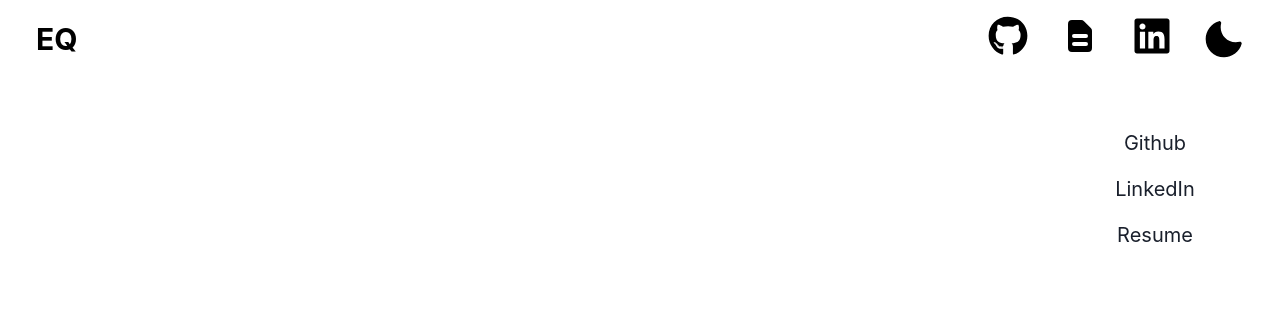
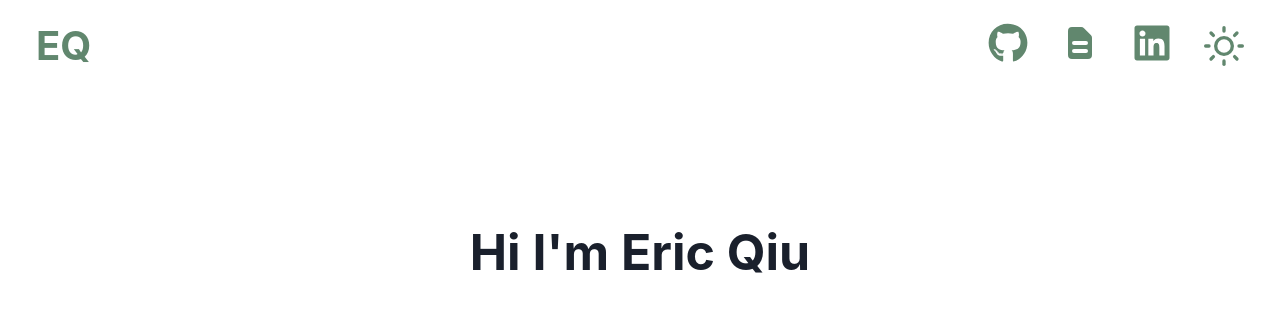
Before and after one commit to ericqiu04/ericqiu04.github.io, a React (Create React App) app: page / in a window 1280 px wide. Shown: the top 312 px of the page. Built offline with nearby package versions, Linux system fonts and the light colour scheme.

Commit message:
finished with navbar, desktop and mobile

```diff
--- a/package.json
+++ b/package.json
@@ -11,7 +11,7 @@
     "@testing-library/jest-dom": "^5.16.5",
     "@testing-library/react": "^13.4.0",
     "@testing-library/user-event": "^13.5.0",
-    "framer-motion": "^6",
+    "framer-motion": "^6.5.1",
     "react": "^18.2.0",
     "react-dom": "^18.2.0",
     "react-icons": "^4.7.1",
--- a/src/App.js
+++ b/src/App.js
@@ -1,15 +1,15 @@
 
 import Navbar from "./components/Navbar";
 import Home from "./components/home";
-import MobileNav from "./components/mobileNav";
+import '../src/styles.css'
+
 const App = () => {
   return (
+    // eslint-disable-next-line
     <div>
-      {//<Navbar />
-      //<Home />
-    }
-    <Navbar/>
-    <MobileNav/>
+      <Navbar />
+      <Home />
+
     </div>
 
 
--- a/src/components/Navbar.js
+++ b/src/components/Navbar.js
@@ -1,10 +1,13 @@
-import { Collapse, Flex, Icon, IconButton, Text } from '@chakra-ui/react'
+import { Flex, Icon, IconButton, Text, Collapse} from '@chakra-ui/react'
 import { MoonIcon, SunIcon, HamburgerIcon, CloseIcon } from '@chakra-ui/icons'
 import { FaGithub, FaLinkedin } from 'react-icons/fa'
 import { HiDocumentText } from 'react-icons/hi'
 import { useColorMode, useColorModeValue } from '@chakra-ui/react'
 import { HStack } from '@chakra-ui/react'
 import { useDisclosure } from '@chakra-ui/react'
+import { motion } from "framer-motion";
+import MobileNav from './mobileNav'
+
 
 
 
@@ -13,23 +16,74 @@ const Navbar = () => {
     const { isOpen, onToggle } = useDisclosure()
     const { colorMode, toggleColorMode } = useColorMode()
     const color = useColorModeValue('black', 'white')
+    const textCol = useColorModeValue('#61876E', '#A6BB8D')
+    const handleClick = () => {
+        toggleColorMode();
+        const styleEl = document.createElement('style');
+        const cssText = document.createTextNode(
+            'html * { transition: color, background-color 0.5s ease-out!important }',
+        );
+        styleEl.appendChild(cssText);
+        document.head.appendChild(styleEl);
+        setTimeout(() => {
+            document.head.removeChild(styleEl);
+        }, 300);
+    };
     return (<Box maxW='100%' p={4} color={color} >
         <Flex alignItems="center" justify="space-between" ml={['5px', '5px', '20px', '20px']} mr={['5px', '5px', '20px', '20px']}>
 
-            <Text as='b' fontSize='30px' justify='left'>EQ</Text>
+            <motion.a
+                href="#"
+                whileHover={{ scale: 1.2 }}
+                whileTap={{ scale: 0.9 }}
+                transition={{ type: "spring", stiffness: 400, damping: 17 }}
+            >
+                <Text color={textCol} as='b' fontSize='40px' justify='left'>EQ</Text>
+            </motion.a>
 
             <Flex display={['none', 'none', 'flex', 'flex']} >
                 <HStack spacing={8} justify="right">
 
-                    <a href="https://github.com/ericqiu04" target="blank"><Icon as={FaGithub} boxSize={['5', '5', '10', '10']} /></a>
-                    <a href="home" target="blank"><Icon as={HiDocumentText} boxSize={['5', '5', '10', '10']} /></a>
-                    <a href="https://www.linkedin.com/in/eric-qiu-72115623b/" target="blank"><Icon as={FaLinkedin} boxSize={['5', '5', '10', '10']} /></a>
+                    <motion.a
+                        href="https://github.com/ericqiu04"
+                        target="blank"
+                        whileHover={{ scale: 1.2 }}
+                        whileTap={{ scale: 0.9 }}
+                        transition={{ type: "spring", stiffness: 400, damping: 17 }}>
+                        <Icon color={textCol} as={FaGithub} boxSize={['5', '5', '10', '10']} />
+                    </motion.a>
+
+                    <motion.a
+                        color={textCol}
+                        href="home" target="blank"
+                        whileHover={{ scale: 1.2 }}
+                        whileTap={{ scale: 0.9 }}
+                        transition={{ type: "spring", stiffness: 400, damping: 17 }}>
+                        <Icon color={textCol} as={HiDocumentText} boxSize={['5', '5', '10', '10']} />
+                    </motion.a>
+
+                    <motion.a
+                        color={textCol}
+                        href="https://www.linkedin.com/in/eric-qiu-72115623b/"
+                        target="blank"
+                        whileHover={{ scale: 1.2 }}
+                        whileTap={{ scale: 0.9 }}
+                        transition={{ type: "spring", stiffness: 400, damping: 17 }}>
+                        <Icon color={textCol} as={FaLinkedin} boxSize={['5', '5', '10', '10']} />
+                    </motion.a>
+
                     {colorMode === "dark" ? (
-                        <Icon as={SunIcon} boxSize={['5', '5', '10', '10']} onClick={toggleColorMode} />
+                        <Icon color={textCol} as={MoonIcon} boxSize={['5', '5', '10', '10']} onClick={handleClick}>
+                            Toggle {colorMode === "light" ? "Dark" : "Light"}
+                        </Icon>
                     ) : (
-                        <Icon as={MoonIcon} boxSize={['5', '5', '10', '10']} onClick={toggleColorMode} />
+                        <Icon color={textCol} as={SunIcon} boxSize={['5', '5', '10', '10']} onClick={handleClick}>
+                            Toggle {colorMode === "light" ? "Dark" : "Light"}
+                        </Icon>
+
                     )
                     }
+
 
                 </HStack>
             </Flex>
@@ -38,23 +92,32 @@ const Navbar = () => {
 
                 <HStack spacing={8} justify="right">
                     {colorMode === "dark" ? (
-                        <Icon as={SunIcon} boxSize={['5', '5', '10', '10']} onClick={toggleColorMode} />
+                        <Icon color={textCol} as={MoonIcon} boxSize={['10', '10', '10', '10']} onClick={handleClick}>
+                            Toggle {colorMode === "light" ? "Dark" : "Light"}
+                        </Icon>
                     ) : (
-                        <Icon as={MoonIcon} boxSize={['5', '5', '10', '10']} onClick={toggleColorMode} />
+                        <Icon color={textCol} as={SunIcon} boxSize={['10', '10', '10', '10']} onClick={handleClick}>
+                            Toggle {colorMode === "light" ? "Dark" : "Light"}
+                        </Icon>
+
                     )
                     }
                     {isOpen === false ? (
                         <IconButton
+                            color={textCol}
                             aria-label='Open-Menu'
                             size='lg'
                             bg='default'
+                            fontSize = '40'
                             mr={2}
                             icon={<HamburgerIcon />}
                             onClick={onToggle}
                         />
                     ) : (<IconButton
+                        color={textCol}
                         aria-label='Open-Menu'
                         size='lg'
+                        fontSize = '30'
                         bg='default'
                         mr={2}
                         icon={<CloseIcon />}
@@ -65,9 +128,12 @@ const Navbar = () => {
             </Flex>
 
 
+        </Flex>
+        <Collapse direction='right' in={isOpen}>
+            <MobileNav/>
+        </Collapse>
 
-        </Flex>
-    </Box>
+    </Box >
     )
 }
 
--- a/src/components/mobileNav.js
+++ b/src/components/mobileNav.js
@@ -1,20 +1,65 @@
-import { Box,  Flex, Text, VStack} from "@chakra-ui/react"
+import { Box, Flex, Text, VStack, Icon, HStack } from "@chakra-ui/react"
+import { useColorModeValue } from "@chakra-ui/react";
+import { FaGithub, FaLinkedin } from 'react-icons/fa'
+import { HiDocumentText } from 'react-icons/hi'
+import { motion } from "framer-motion";
+import '../styles.css'
+
+
 
 const MobileNav = () => {
-    var fontSize = 20;
+
+    var fontSize = 30;
+    const textCol = useColorModeValue('#61876E', '#A6BB8D')
     return (
 
-        <Box position="fixed" right="0" h="100%" w="250px">
-            <Flex position="fixed" h="100%" w="100%" textAlign="center">
-                <VStack spacing = {4}w = "250px" mt = "50px">
-                    <a  href="https://github.com/ericqiu04" target="blank"><Text fontSize = {fontSize} display="block">Github</Text></a>
-                    <a href="https://www.linkedin.com/in/eric-qiu-72115623b/" target="blank"><Text fontSize = {fontSize} display="block">LinkedIn</Text></a>
-                    <a href="#" target="blank"><Text fontSize = {fontSize} display="block">Resume</Text></a>
-                </VStack>
+        <motion.div className="mobileNavigation" >
+            <Box position="fixed" right="0" h="100%" w="250px" backdropFilter='auto' backdropBlur='8px'>
+                <Flex position="fixed" h="100%" w="100%" textAlign="center">
+                    <VStack spacing={10} w="250px" mt="50px" >
+                        <motion.a
+                            href="https://github.com/ericqiu04"
+                            target="blank"
+                            whileHover={{ scale: 1.2 }}
+                            whileTap={{ scale: 0.9 }}
+                            transition={{ type: "spring", stiffness: 400, damping: 17 }}>
+                            <HStack>
+                                <Icon color={textCol} as={FaGithub} boxSize={['10', '10', '10', '10']} />
+                                <Text color={textCol} as='b' fontSize={fontSize} display="block">Github</Text>
+                            </HStack>
+                        </motion.a>
+                        <motion.a
+                            href="https://www.linkedin.com/in/eric-qiu-72115623b/"
+                            target="blank"
+                            whileHover={{ scale: 1.2 }}
+                            whileTap={{ scale: 0.9 }}
+                            transition={{ type: "spring", stiffness: 400, damping: 17 }}
+                            color={textCol}
+                        >
+                            <HStack>
+                                <Icon color={textCol} as={FaLinkedin} boxSize={['10', '10', '10', '10']} />
+                                <Text color={textCol} as='b' fontSize={fontSize} display="block">LinkedIn</Text>
+                            </HStack>
+                        </motion.a>
 
-            </Flex>
-        </Box>
+                        <motion.a
+                            href="#"
+                            target="blank"
+                            whileHover={{ scale: 1.2 }}
+                            whileTap={{ scale: 0.9 }}
+                            transition={{ type: "spring", stiffness: 400, damping: 17 }}>
+                            <HStack>
+                                <Icon display="" color={textCol} as={HiDocumentText} boxSize={['10', '10', '10', '10']} />
+                                <Text color={textCol} as='b' fontSize={fontSize} >Resume</Text>
+                            </HStack>
 
+                        </motion.a>
+
+                    </VStack>
+
+                </Flex>
+            </Box>
+        </motion.div>
     )
 }
 
--- /dev/null
+++ b/src/styles.css
@@ -0,0 +1,21 @@
+* {
+    /* If you want to implement it in very old browser-versions */
+    -webkit-user-select: none;
+    /* Chrome/Safari */
+    -moz-user-select: none;
+    /* Firefox */
+    -ms-user-select: none;
+    /* IE10+ */
+
+    /* The rule below is not implemented in browsers yet */
+    -o-user-select: none;
+
+    /* The rule below is implemented in most browsers by now */
+    user-select: none;
+}
+
+.mobileNavigation {
+    right:-250px;
+    transition: 850ms;
+
+}
--- a/src/theme.js
+++ b/src/theme.js
@@ -1,5 +1,5 @@
 import { extendTheme } from "@chakra-ui/react";
-
+// eslint-disable-next-line
 const breakpoints = {
     sm: '30em',
     md: '48em',
```
Also changed, not shown: src/components/test.js (added), 2 other files (tests, documents, lock files or other folders). Lines whose indentation alone changed are shown as unchanged.
